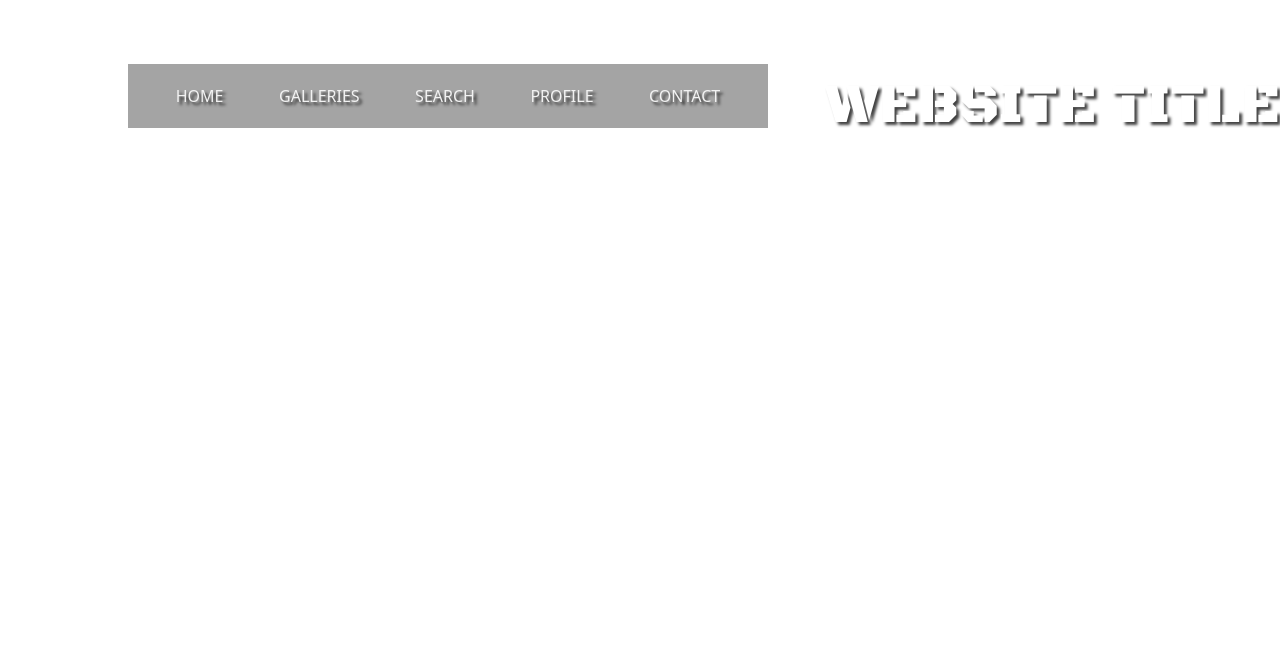
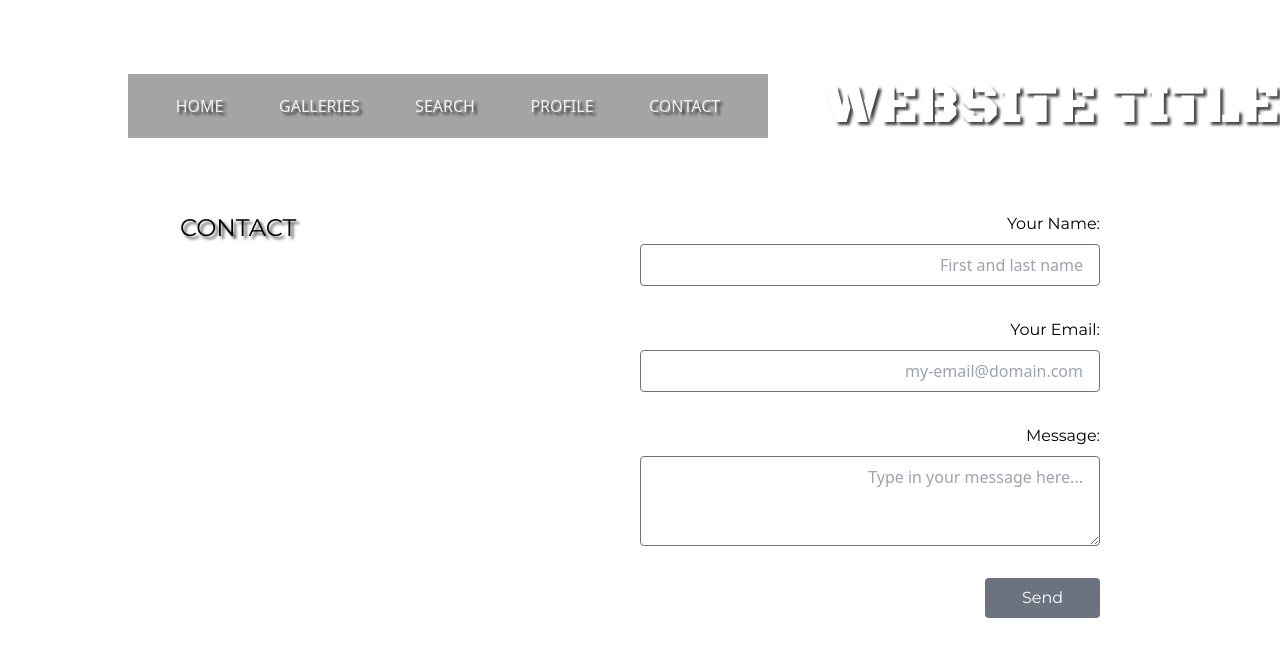
Before and after one commit to Vlad-404/photo-nodejs, an Angular app in the folder photo-angular/: page / in a window 1280 px wide. Shown: the top 656 px of the page. Built offline with nearby package versions, Linux system fonts and the light colour scheme.

Commit message:
Add contact form

```diff
--- a/photo-angular/src/app/app.component.html
+++ b/photo-angular/src/app/app.component.html
@@ -1,5 +1,7 @@
-<div class="container flex flex-wrap row justify-between content-center pt-16">
+<div class="container flex flex-wrap row justify-between items-center pt-16">
     <app-nav-desktop class="w-3/5"></app-nav-desktop>
     <!-- <app-nav-mobile></app-nav-mobile> -->
     <app-title></app-title>
 </div>
+
+<app-contact></app-contact>
--- a/photo-angular/src/app/app.module.ts
+++ b/photo-angular/src/app/app.module.ts
@@ -6,13 +6,15 @@ import { AppComponent } from './app.component';
 import { NavDesktopComponent } from './navbar/desktop/nav-desktop.component'
 import { NavMobileComponent } from './navbar/mobile/nav-mobile.component'
 import { TitleComponent } from './title/title.component'
+import { ContactComponent } from './contact/contact.component'
 
 @NgModule({
   declarations: [
     AppComponent,
     NavDesktopComponent,
     NavMobileComponent,
-    TitleComponent
+    TitleComponent,
+    ContactComponent
   ],
   imports: [
     BrowserModule,
--- /dev/null
+++ b/photo-angular/src/app/contact/contact.component.html
@@ -0,0 +1,19 @@
+<div class="container grid grid-cols-1 md:grid-cols-2 w-full md:w-3/4 m-auto py-16 px-5">
+    <div class="mt-0">
+        <h2 class="montserrat text-2xl uppercase shadow-text">Contact</h2>
+    </div>
+    <div>
+        <form class="flex flex-col">
+            <label for="contact-name" class="montserrat md:text-right mar-top mb-2">Your Name:</label>
+            <input type="text" class="md:text-right rounded py-2 px-4 border border-gray-500" id="contact-name" name="contact-name" placeholder="First and last name" required>
+
+            <label for="contact-email" class="montserrat md:text-right mt-8 mb-2">Your Email:</label>
+            <input type="email" class="md:text-right rounded py-2 px-4 border border-gray-500" id="contact-email" name="contact-email" placeholder="my-email@domain.com" required>
+
+            <label for="contact-message" class="montserrat md:text-right mt-8 mb-2">Message:</label>
+            <textarea class="md:text-right rounded py-2 px-4 border border-gray-500" id="contact-message" name="contact-message" rows ="3" placeholder="Type in your message here..." required></textarea>
+
+            <input type="submit" value="Send" class="montserrat bg-gray-500 text-white rounded w-full md:w-1/4 mt-8 self-end py-2 px-4">
+        </form>
+    </div>
+</div>
--- a/photo-angular/src/app/navbar/desktop/nav-desktop.component.html
+++ b/photo-angular/src/app/navbar/desktop/nav-desktop.component.html
@@ -1,5 +1,5 @@
 <!-- Page navigation -->
-<div class="flex justify-around content-center ml-32 py-5 px-5 nav-bg">
+<div class="flex justify-around content-center ml-32 p-5 nav-bg">
     <div>
         <a href="#">HOME</a>
     </div>
--- a/photo-angular/src/styles.css
+++ b/photo-angular/src/styles.css
@@ -1,9 +1,10 @@
+@import url('https://fonts.googleapis.com/css2?family=Black+Ops+One&family=Montserrat&family=Open+Sans:wght@300&display=swap');
+
 /* You can add global styles to this file, and also import other style files */
 @tailwind base;
 @tailwind components;
 @tailwind utilities;
 
-@import url('https://fonts.googleapis.com/css2?family=Black+Ops+One&family=Montserrat&family=Open+Sans:wght@300&display=swap');
 
 .nav-bg {
     background-color: #5F5F5F90;
@@ -18,3 +19,18 @@
     color: white;
     text-shadow: 3px 3px 3px rgba(0, 0, 0, 0.75);
 }
+
+/* Montserrat font */
+.montserrat {
+    font-family: 'Montserrat', sans-serif;
+}
+
+.shadow-text {
+    text-shadow: 3px 3px 3px rgba(0, 0, 0, 0.75);
+}
+
+@media only screen and (max-width: 640px) {
+    .mar-top {
+        margin-top: 1.5rem;
+    }
+  }
```
Also changed, not shown: photo-angular/src/app/contact/contact.component.ts (added, +10 -0 lines).
